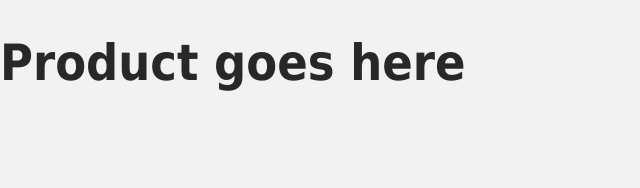
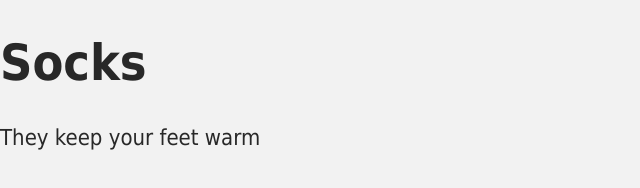
Before and after one commit to nrqrmz/Intro-to-Vue-3, a plain HTML site: page index.html in a window 1280 px wide. Shown: the whole page, without its empty margins (0-640 px from the left). Drawn offline with nearby package versions, Linux system fonts and the light colour scheme.

Commit message:
solve lesson 2

```diff
--- a/index.html
+++ b/index.html
@@ -6,14 +6,20 @@
     <!-- Import Styles -->
     <link rel="stylesheet" href="./assets/styles.css" />
     <!-- Import Vue.js -->
-    <script src="https://unpkg.com/vue@3.0.0-beta.12/dist/vue.global.js"></script>
+    <script src="https://unpkg.com/vue@3.0.11/dist/vue.global.js"></script>
   </head>
   <body>
     <div id="app">
-      <h1>Product goes here</h1>
+      <h1>{{ product }}</h1>
+      <p>{{ description }}</p>
     </div>
 
-    <!-- Import Js -->
+    <!-- Import App -->
     <script src="./main.js"></script>
+
+    <!-- Mount App -->
+    <script>
+      const mountedApp = app.mount('#app')
+    </script>
   </body>
 </html>
--- a/main.js
+++ b/main.js
@@ -1 +1,8 @@
-const product = 'Socks'
+const app = Vue.createApp({
+  data() {
+    return {
+      product: 'Socks',
+      description: 'They keep your feet warm'
+    }
+  }
+})
```
